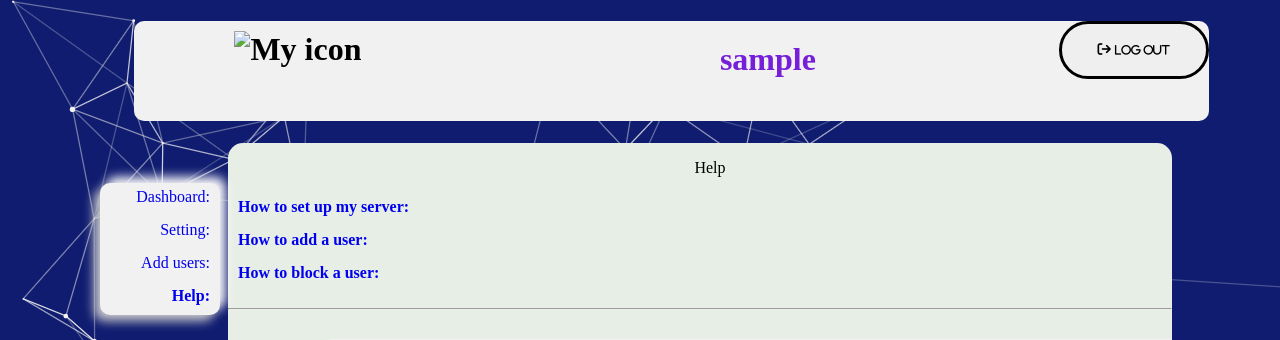
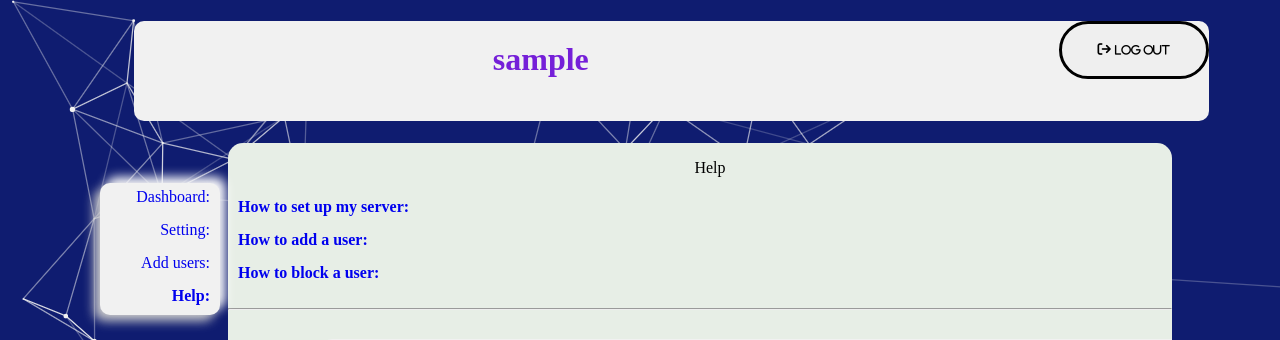
Before and after one commit to xlab-classes/cse442-spring2022-team-pyc442, a Python web app: template src/app/templates/admin_help.html in a window 1280 px wide. Shown: the top 340 px of the page. Run offline with Jinja, Linux system fonts and the light colour scheme; the template is opened without the code that fills it: most values are stand-ins (such as "Sample title", 1, 10 or a date in 2020); some libraries are stand-ins or nearby versions.

Commit message:
#114 cleaning up front end

```diff
--- a/src/app/templates/admin_boilerplate.html
+++ b/src/app/templates/admin_boilerplate.html
@@ -13,8 +13,7 @@
     <!-- If you wanna change the top's background color, change the "background-color" in CSS -->
     <h1>
         <!-- Change our icon "#" here. You must have a picture first. A sample path is "/myImages/myIcon.png" -->
-        <img src="#" alt="My icon" class="icon" title="Wirguard Icon">
-        <span class="title">{{ username }}</span>
+        <span class="title" >{{ username }}</span>
         <!-- This logout button will send GET request with path "/logout" to the server. -->
         <form action="/logout" method="POST" class="signoutForm">
             <button type="submit" name="signout" class="fa-solid fa-arrow-right-from-bracket signout">
--- a/src/app/templates/users_page/user_boilerplate.html
+++ b/src/app/templates/users_page/user_boilerplate.html
@@ -13,10 +13,9 @@
     <!-- If you wanna change the top's background color, change the "background-color" in CSS -->
     <h1>
         <!-- Change our icon "#" here. You must have a picture first. A sample path is "/myImages/myIcon.png" -->
-        <img src="#" alt="My icon" class="icon" title="Wirguard Icon">
-        <span class="title">{{ username }}</span>
+        <span class="title" >{{ username }}</span>
         <!-- This logout button will send GET request with path "/logout" to the server. -->
-            <form action="/logout" method="POST" class="signoutForm">
+            <form action="/logout" method="POST" class="signoutForm" >
                 <button type="submit" name="signout" class="fa-solid fa-arrow-right-from-bracket signout">
                     <small>Log out</small>
                 </button>
```
